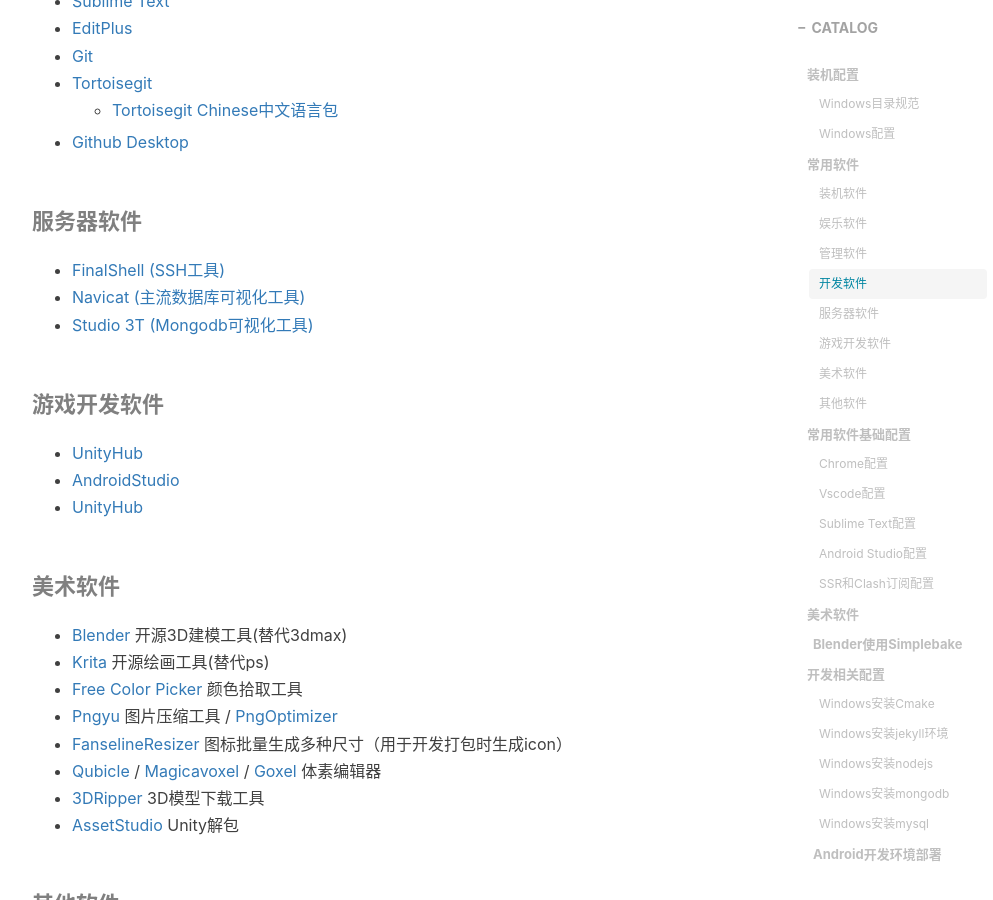
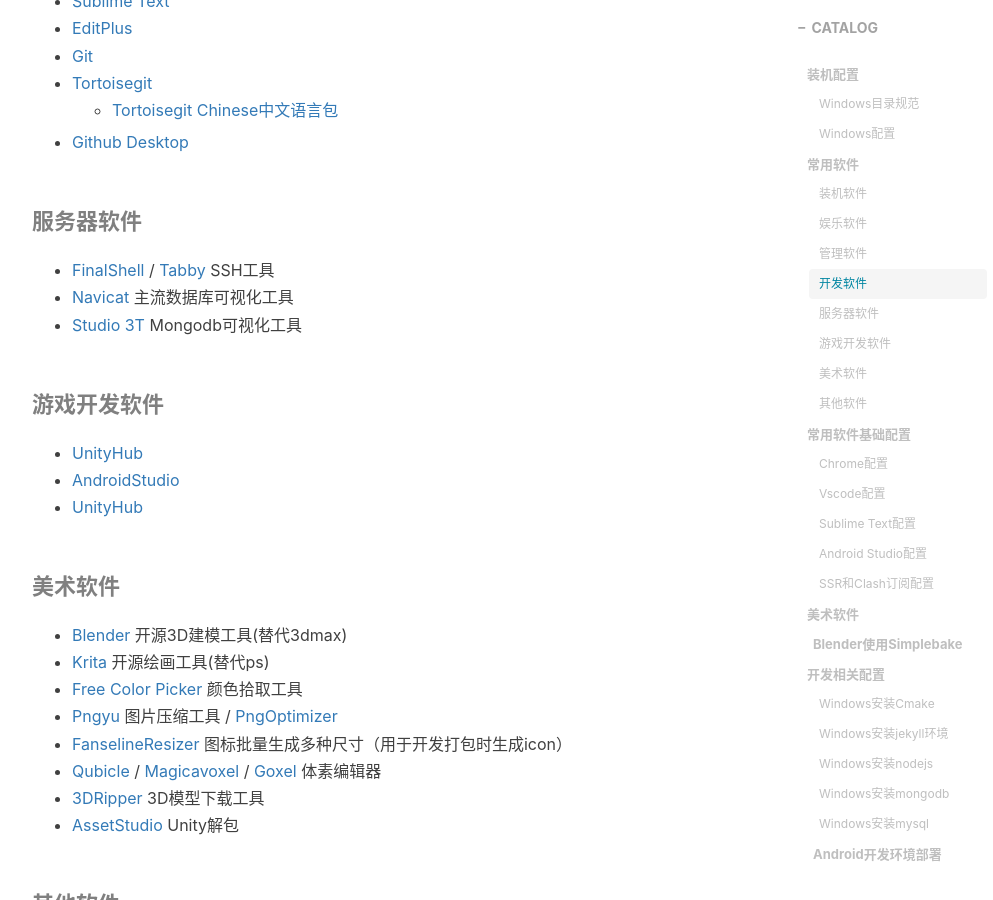
Before and after one commit to gumcstronger/gumcstronger.github.io, a Jekyll site: the page built from _posts/2022/2022-08-24-windows.md, in a window 1280 px wide and 900 px high, scrolled down 3557 px. Shown: the whole window, without its empty margins (233-1226 px from the left). Built offline with Jekyll 4.4.1, drawn with Linux system fonts in a browser that asks for light colours; comment, search, counter and statistics services are not loaded.

Commit message:
Update 2022-08-24-windows.md

```diff
--- a/_posts/2022/2022-08-24-windows.md
+++ b/_posts/2022/2022-08-24-windows.md
@@ -120,9 +120,9 @@
 
 #### 服务器软件
 
-- [FinalShell (SSH工具)](http://www.hostbuf.com/t/988.html)
-- [Navicat (主流数据库可视化工具)](https://www.navicat.com/en/)
-- [Studio 3T (Mongodb可视化工具)](https://studio3t.com/)
+- [FinalShell ](http://www.hostbuf.com/t/988.html) / [Tabby](https://github.com/Eugeny/tabby)   SSH工具
+- [Navicat ](https://www.navicat.com/en/)主流数据库可视化工具
+- [Studio 3T ](https://studio3t.com/)Mongodb可视化工具
 
 #### 游戏开发软件
 
@@ -247,7 +247,6 @@
 ## 美术软件
 
 ### Blender使用Simplebake
-
 
 ## 开发相关配置
 
```
